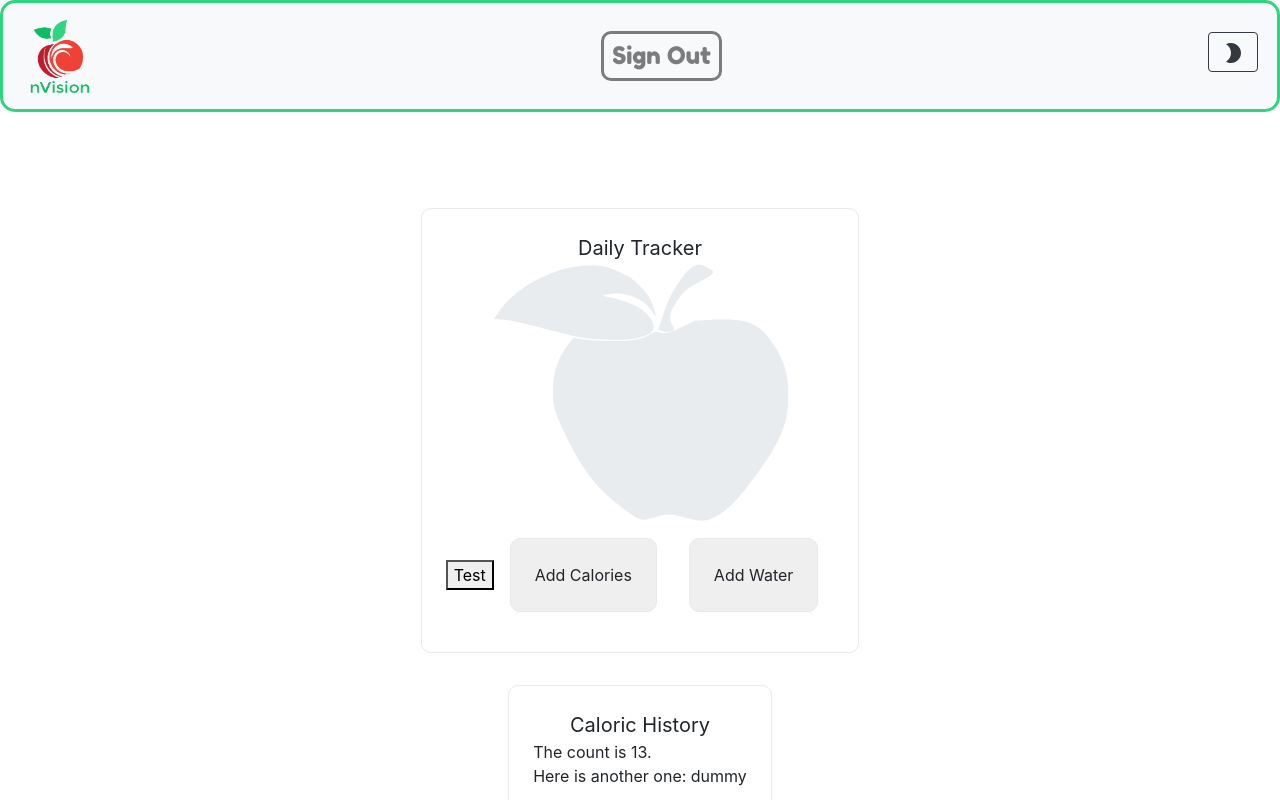
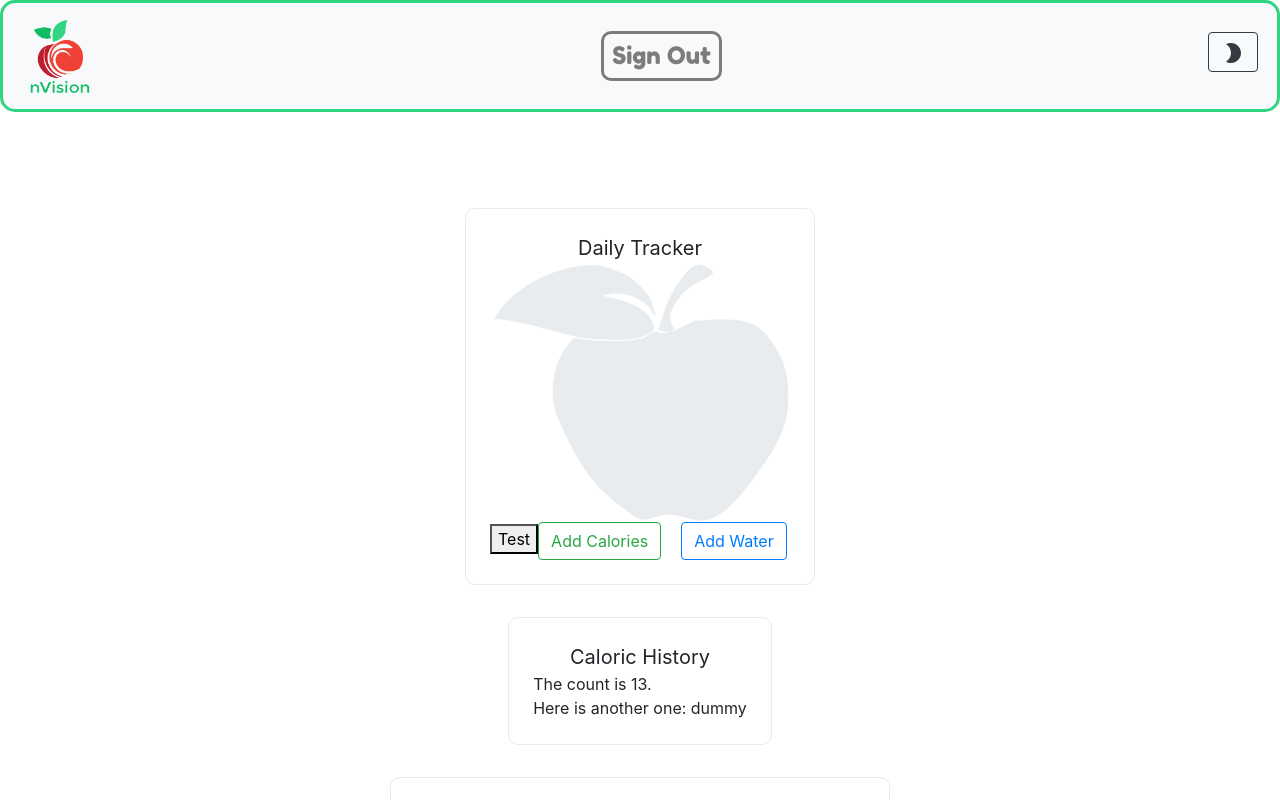
Before and after one commit to Nvision-Nutrition/nvision, a Next.js app: page / in a window 1280 px wide. Shown: the top 800 px of the page. Built offline with nearby package versions, Linux system fonts and the light colour scheme.

Commit message:
Modify button styling

```diff
--- a/components/InsertModals.jsx
+++ b/components/InsertModals.jsx
@@ -134,9 +134,9 @@ const InsertModals = ({show, type, handleClose}) => {
 };
 
 InsertModals.propTypes = {
-  show: PropTypes.instanceOf(Boolean).isRequired,
-  type: PropTypes.instanceOf(String).isRequired,
-  handleClose: PropTypes.instanceOf(Function).isRequired,
+  // show: PropTypes.instanceOf(Boolean).isRequired,
+  // type: PropTypes.instanceOf(String).isRequired,
+  // handleClose: PropTypes.instanceOf(Function).isRequired,
 };
 
 export default InsertModals;
--- a/components/dailyTracker.jsx
+++ b/components/dailyTracker.jsx
@@ -1,4 +1,5 @@
 import React, {useState} from 'react';
+import {Button} from 'react-bootstrap';
 import styles from '../styles/Home.module.css';
 import CalorieTracker from './CalorieTracker.jsx';
 import InsertModals from './InsertModals.jsx';
@@ -16,22 +17,26 @@ const DailyTracker = () => {
       <div className={`${styles.card} daily-tracker`}>
         <p className={`${styles.description} subtitle`}>{`Daily Tracker`}</p>
         <CalorieTracker />
-        <button
+        <Button
+          variant="outline-success"
           onClick={(e) => {
             handleOpen();
             setType('food');
           }}
-          className={`${styles.card} input-button`}
+          style={{
+            marginRight: 20,
+          }}
           title='calorie-btn'>
           Add Calories
-        </button>
-        <button onClick={(e) => {
-          handleOpen();
-          setType('water');
-        } }
-        className={`${styles.card} input-button`}>
+        </Button>
+        <Button
+          variant="outline-primary"
+          onClick={(e) => {
+            handleOpen();
+            setType('water');
+          } }>
           Add Water
-        </button>
+        </Button>
         <InsertModals
           show={show}
           type={type}
--- a/styles/Home.module.css
+++ b/styles/Home.module.css
@@ -114,14 +114,6 @@
   height: 1em;
 }
 
-.card button {
-  cursor: pointer;
-}
-
-.entries-modal {
-  color:red;
-}
-
 @media (max-width: 600px) {
   .grid {
     width: 100%;
```
